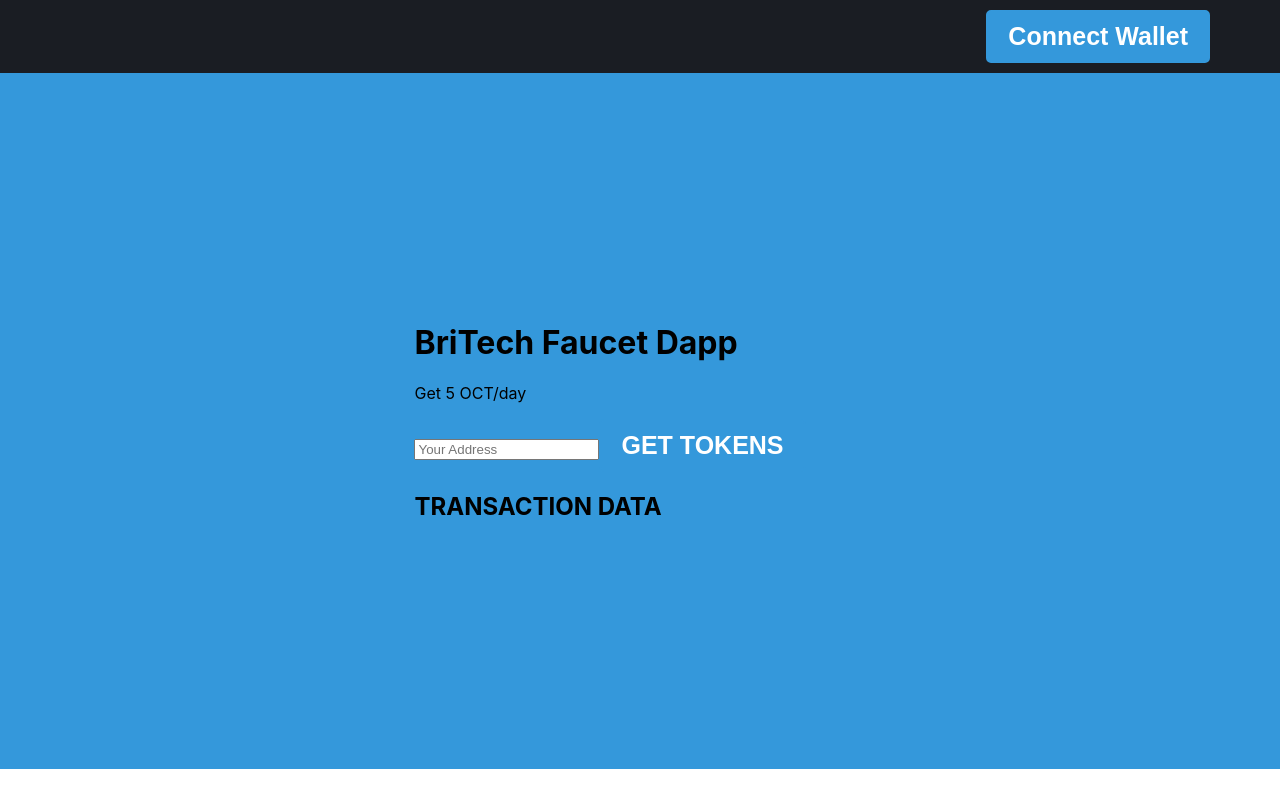
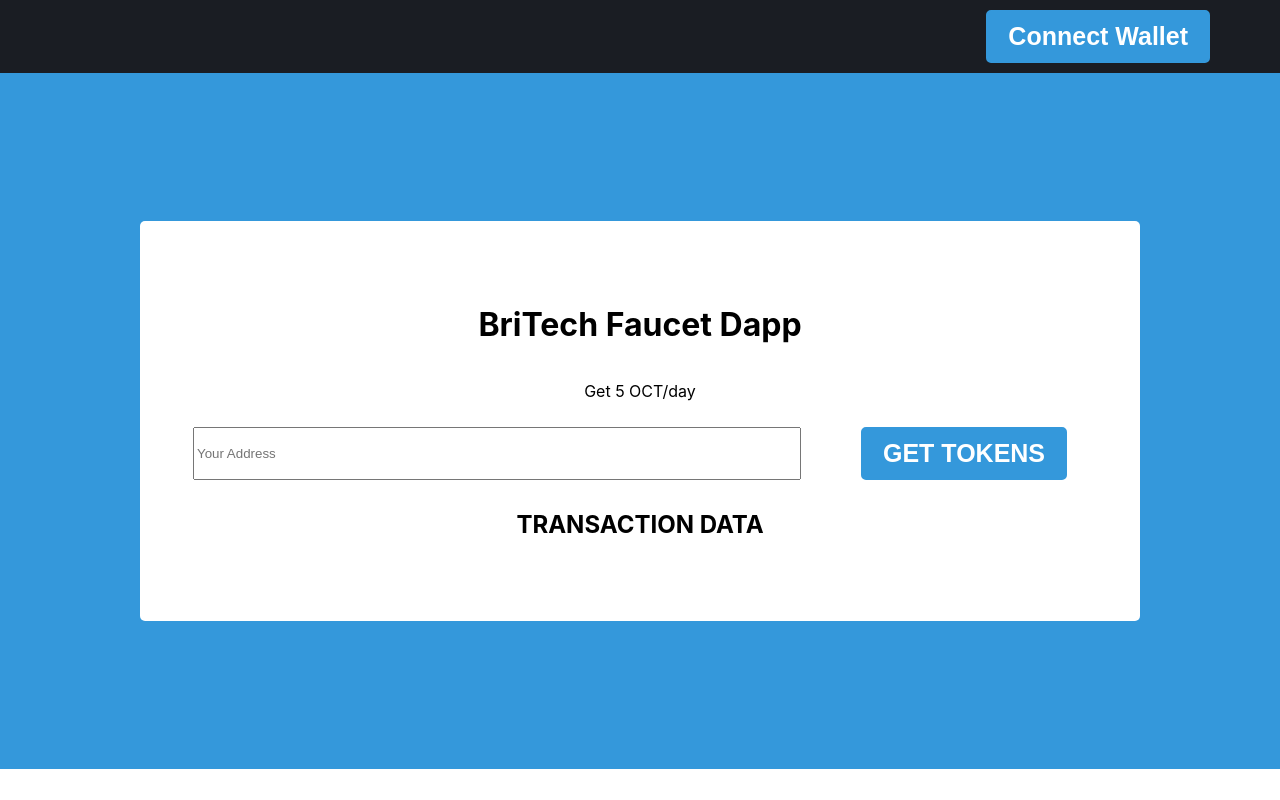
Before and after one commit to Bryanmankind/Dax_Faucet_Dapp, a React (Create React App) app in the folder dax_faucet_dapp/: page / in a window 1280 px wide. Built offline with nearby package versions, Linux system fonts and the light colour scheme.

Commit message:
Dax-faucet-dapp

```diff
--- a/dax_faucet_dapp/src/App.css
+++ b/dax_faucet_dapp/src/App.css
@@ -41,3 +41,28 @@ button:hover {
   justify-content: center;
   height: 87vh;
 }
+
+.faucetApp{
+  background-color: white;
+  display: flex;
+  flex-direction: column;
+  width: 1000px;
+  height: 400px;
+  border-radius: 5px;
+  align-items: center;
+  justify-content: center;
+}
+
+.getFaucet{
+  display: flex;
+  margin-right: 20px;
+}
+
+.getFaucet input {
+  width: 600px;
+  margin: 10px;
+}
+.getFaucet button {
+  margin: 10px;
+  margin-left: 50px;
+}
--- a/dax_faucet_dapp/src/App.js
+++ b/dax_faucet_dapp/src/App.js
@@ -65,12 +65,14 @@ function App() {
       </header>
     </div>
     <div className="faucetBody">
-      <div className="getFaucet">
+      <div className="faucetApp">
       <h1>BriTech Faucet Dapp</h1>
        <p>Get 5 OCT/day</p>
+        <div className="getFaucet">
 
-       <input placeholder="Your Address" type="text"/>
-       <button>GET TOKENS</button>
+        <input placeholder="Your Address" type="text"/>
+        <button>GET TOKENS</button>
+        </div>
 
         <h2>TRANSACTION DATA</h2>
       </div>
```
